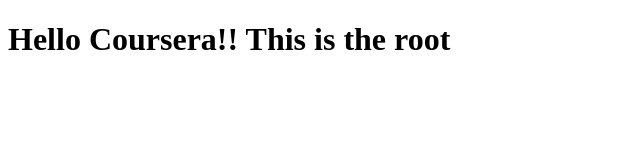
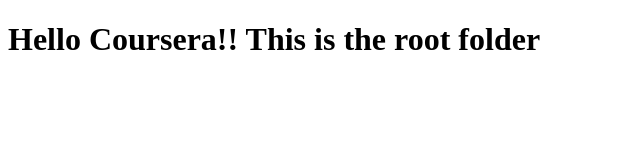
Before and after one commit to sonusc/coursera-test, a plain HTML site: page index.html in a window 1280 px wide. Shown: the whole page, without its empty margins (0-640 px from the left). Drawn offline with Linux system fonts and the light colour scheme.

Commit message:
updated index

```diff
--- a/index.html
+++ b/index.html
@@ -7,6 +7,6 @@
   </head>
 
   <body>
-    <h1> Hello Coursera!! This is the root</h1>
+    <h1> Hello Coursera!! This is the root folder</h1>
   </body>
 </html>
```
